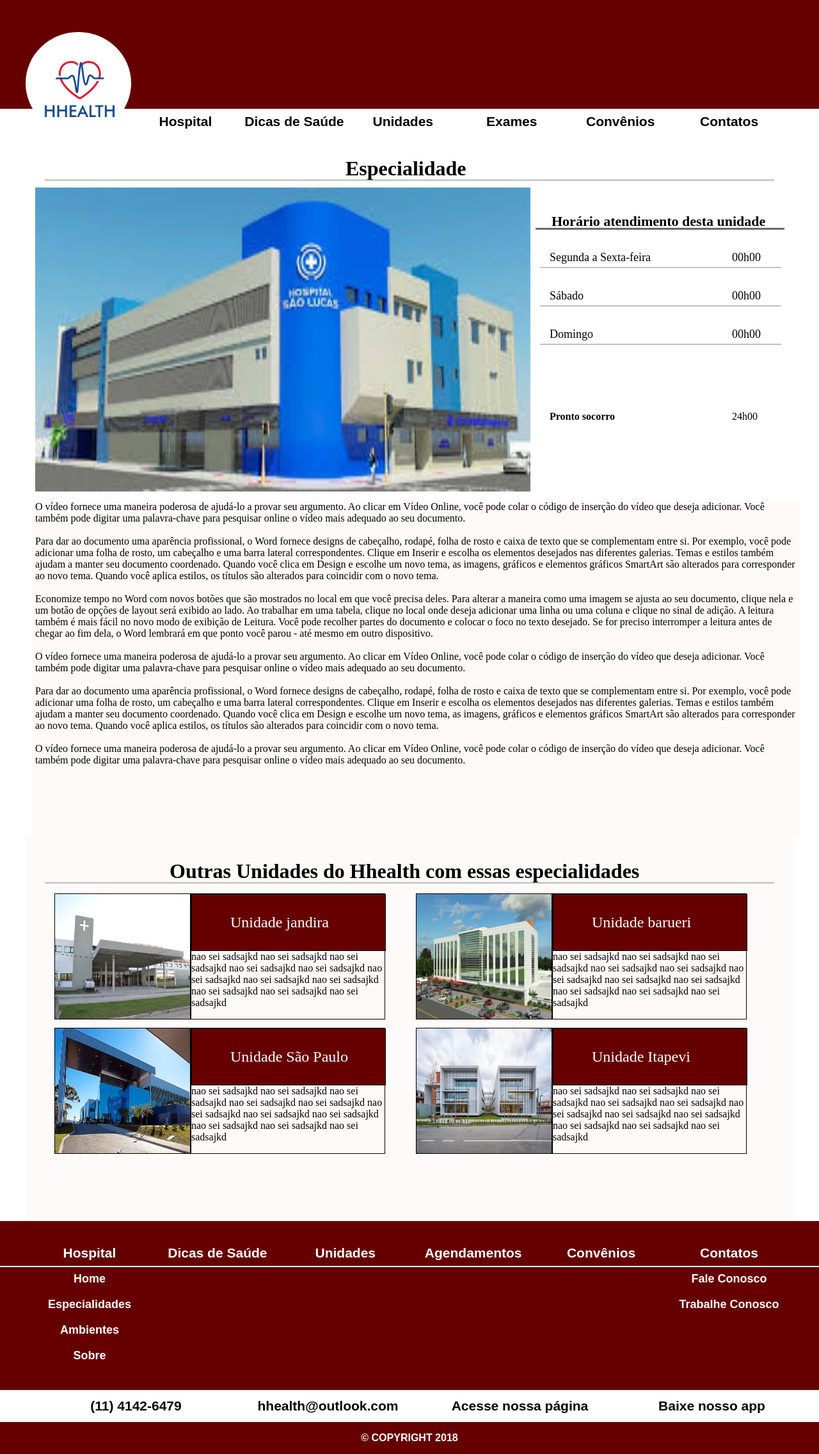
After one commit to csantos31/hhealth, a PHP site: page /views/especialidade.php in a window 1280 px wide. The commit adds this page. Shown: the whole page at 64% size. Run offline with PHP 8.4, Linux system fonts and the light colour scheme.

Commit message:
commit 27-03-2018

```diff
--- /dev/null
+++ b/css/style_especialidade.css
@@ -0,0 +1,255 @@
+/*
+  Desenvolvedor: Gleyver Coutinho Castro
+  Data de atualição: 27/03/2018
+  Descrição: Página de estilização especialidade
+*/
+*{
+  padding: 0px;
+  margin: 0px;
+}
+
+.main{
+    width:100%;
+    min-height: 1900px;
+    height:auto;
+    position:relative;
+    margin:auto;
+}
+
+.div_suporte_conteudo{
+    width: 100%;
+    height: 210px;
+}
+
+#content_main{
+  width: 1200px;
+  min-height: 1680px;
+  height: auto;
+  background-color:	#FFF;
+  margin: auto;
+
+}
+
+
+/* Div que segura titulo da Página */
+#suporte_titulo{
+  height: 70px;
+  width: 100%;
+
+}
+
+/* Titulo */
+#titulo_pagina{
+  height: 35px;
+  width: 200px;
+  margin: auto;
+  padding-top: 35px;
+  font-size: 32px;
+
+}
+
+.faixa_branca{
+  height: 3px;
+  width: 95%;
+  background-color: #ccc;
+  margin: auto;
+}
+
+/* Div das imagens */
+#imagem_content{
+  height: 475px;
+  width: 100%;
+  margin-top: 10px;
+
+}
+
+#imagem_hospital{
+  width: 774px;
+  height: 475px;
+  background-color: #000;
+  float: left;
+  margin-left: 15px;
+}
+
+#imagem_hosp{
+  width: 100%;
+  height: 475px;
+}
+
+#horario_atendimento{
+  width: 399px;
+  height: 473px;
+  float: left;
+  /* margin-top: 100px; */
+  margin-left: 5px;
+  /* background-color:	#000; */
+  /* background-color:	#FFFAFA; */
+  /*border: 2px solid #FF0000;*/
+}
+
+/*Itens que fica dentro de horario atendimmento*/
+#item_atendimento_titulo{
+  width: 336px;
+  height: 23px;
+  margin-left: 5px;
+  /* background-color: #ccc; */
+  margin-top: 10px;
+  padding-left: 23px;
+  padding-top: 30px;
+  font-size: 22px;
+}
+
+.item_atendimento{
+  width: 389px;
+  height: 25px;
+  margin-left: 5px;
+  margin-top: 10px;
+  padding-top: 23px;
+  font-size: 18px;
+}
+
+.dia_atendimento{
+  width: 250px;
+  height: 22px;
+  float: left;
+  margin-left: 20px;
+}
+
+.hora_atendimento{
+  width: 50px;
+  height: 22px;
+  float: left;
+  margin-left: 5px;
+  padding-left: 30px;
+}
+
+.faixa_branca_maior{
+  width: 389px;
+  height: 3px;
+  background-color:	#696969;
+  margin-left: 3px;
+}
+
+.faixa_branca_menor{
+  width: 377px;
+  height: 2px;
+  background-color:	#C2C2C2;
+  margin-left: 10px;
+}
+
+#item_atendimento_pronto_socorro{
+  width: 389px;
+  height: 25px;
+  margin-left: 5px;
+  margin-top: 80px;
+  padding-top: 23px;
+}
+
+/* Divque segura textos e especialidades */
+#especialidades_texto{
+  height: 525px;
+  width: 100%;
+  margin-top: 10px;
+
+}
+
+ /* Textos do site */
+#texto_div{
+  min-height: 525px;
+  height: auto;
+  width: 100%;
+  background-color:	#FFFAFA;
+  margin-left: 10px
+}
+
+/* div que segura texto do site*/
+#suporte_texto{
+  min-height: 525px;
+  height: auto;
+  width: 1190px;
+  margin-left: 5px;
+  margin-top: 15px;
+}
+
+/*-------------------- Parte que fala de outras unidades --------------------*/
+#content_outras_unidades{
+  width: 100%;
+  min-height: 600px;
+  height: auto;
+  background-color:	#FFFAFA;
+}
+
+/* Segura o titulo */
+#suporte_titulo_outras_unidades{
+  height: 70px;
+  width: 100%;
+}
+
+/* Segura o subtitulo */
+#titulo_pagina_outras_unidades{
+  height: 35px;
+  width: 750px;
+  margin: auto;
+  padding-top: 35px;
+  font-size: 32px;
+}
+
+/*-------------------- Segura tude de unidade --------------------*/
+#suporte_outras_unidades{
+  width: 100%;
+  min-height: 500px;
+  height: auto;
+  /* background-color: #CCC; */
+}
+
+/*Segura imagem e titulos das outras  imagens*/
+.suporte_imagem_texto_outras_unidades{
+  width: 520px;
+  height: 195px;
+  margin-top: 15px;
+  margin-left: 45px;
+  float: left;
+}
+
+/* Imagem outras unidades */
+.imagem_outras_unidades{
+  width: 211px;
+  height: 195px;
+  border: 1px solid #000;
+  float: left;
+}
+
+/*Imagem*/
+.img_outras_unidades{
+  width: 211px;
+  height: 195px;
+}
+
+.titulo_outras_unidades{
+  width: 302px;
+  height: 195px;
+  border: 1px solid #000;
+  float: left;
+}
+
+.tituloUnidade{
+  width: 302px;
+  height: 87px;
+  border: 1px solid #000;
+}
+
+.tituloUnidade{
+  width: 242px;
+  height: 57px;
+  font-size: 24px;
+  padding-top: 30px;
+  padding-left: 60px;
+  color: #FFF;
+  background: #660000;
+}
+
+
+.descricao_unidade{
+  width: 302px;
+  height: 87px;
+}
--- a/css/style_nav.css
+++ b/css/style_nav.css
@@ -1,17 +1,16 @@
-
-
-
+/*----HEADER----*/
 .suporte_menu{
-  width: 100%;
-  height: 211px;
-  position: relative;
-  background-color: white;
+      width: 100%;
+      height: 211px;
+      position: fixed;
+      background-color: white;
+      z-index: 2;
 }
 
 .menu{
-  width: 100%;
-  height: 170px;
-  background-color: rgb(176, 37, 39);
+      width: 100%;
+      height: 170px;
+      background-color: #660000;
 }
 
 .header {
@@ -43,7 +42,6 @@
       height: 40px;
       margin-top: 170px;
       padding: 0px;
-
 }
 
 .item_nav{
--- /dev/null
+++ b/views/especialidade.php
@@ -0,0 +1,186 @@
+<!--
+  Autor: Gleyver Coutinho Castro
+  Data de atualição: 27/03/2018
+  Descrição: Página HTML especialidade
+-->
+<!DOCTYPE html>
+<html lang="pt-br" dir="ltr">
+  <head>
+    <meta charset="utf-8">
+    <title>Hospital Hhealth</title>
+    <link rel="stylesheet" href="../css/style_especialidade.css">
+    <link rel="stylesheet" type="text/css" href="../css/style_nav.css">
+    <link rel="stylesheet" type="text/css" href="../css/style_footer.css">
+
+  </head>
+  <body>
+    <div class="main"><!--Div Main que segura todas as divs-->
+     <div class="suporte_menu">
+           <div class="menu"><!--**MENU**-->
+              <?php require_once('nav.php'); ?>
+          </div>
+     </div>
+     <div class="div_suporte_conteudo">
+
+     </div>
+     <div id="content_main">
+       <!-- titulo da página -->
+       <div id="suporte_titulo">
+         <div id="titulo_pagina">
+           <strong>Especialidade</strong>
+         </div>
+       </div>
+       <!-- Faixa branca embaixo do menu -->
+       <div class="faixa_branca">
+
+       </div>
+       <!-- Primeira section da div -->
+       <div id="imagem_content">
+         <div id="imagem_hospital">
+           <img src="../imagens/imagem_hospital.jpg" alt="" id="imagem_hosp">
+         </div>
+         <div id="horario_atendimento">
+           <div id="item_atendimento_titulo">
+             <strong>Horário atendimento desta unidade</strong>
+           </div>
+           <div class="faixa_branca_maior">
+
+           </div>
+           <div class="item_atendimento">
+             <div class="dia_atendimento">
+               Segunda a Sexta-feira
+             </div>
+             <div class="hora_atendimento">
+               00h00
+             </div>
+           </div>
+           <div class="faixa_branca_menor">
+
+           </div>
+           <div class="item_atendimento">
+             <div class="dia_atendimento">
+               Sábado
+             </div>
+             <div class="hora_atendimento">
+               00h00
+             </div>
+           </div>
+           <div class="faixa_branca_menor">
+
+           </div>
+           <div class="item_atendimento">
+             <div class="dia_atendimento">
+               Domingo
+             </div>
+             <div class="hora_atendimento">
+               00h00
+             </div>
+           </div>
+           <div class="faixa_branca_menor">
+
+           </div>
+           <div id="item_atendimento_pronto_socorro">
+             <div class="dia_atendimento">
+               <strong>Pronto socorro</strong>
+             </div>
+             <div class="hora_atendimento">
+               24h00
+             </div>
+           </div>
+         </div>
+       </div>
+
+       <!-- Div que mostra o textos das página -->
+         <div id="texto_div">
+           <div  id="suporte_texto">
+             O vídeo fornece uma maneira poderosa de ajudá-lo a provar seu argumento. Ao clicar em Vídeo Online, você pode colar o código de inserção do vídeo que deseja adicionar. Você também pode digitar uma palavra-chave para pesquisar online o vídeo mais adequado ao seu documento.<br/><br/>
+           Para dar ao documento uma aparência profissional, o Word fornece designs de cabeçalho, rodapé, folha de rosto e caixa de texto que se complementam entre si. Por exemplo, você pode adicionar uma folha de rosto, um cabeçalho e uma barra lateral correspondentes. Clique em Inserir e escolha os elementos desejados nas diferentes galerias.
+           Temas e estilos também ajudam a manter seu documento coordenado. Quando você clica em Design e escolhe um novo tema, as imagens, gráficos e elementos gráficos SmartArt são alterados para corresponder ao novo tema. Quando você aplica estilos, os títulos são alterados para coincidir com o novo tema.<br/><br/>
+           Economize tempo no Word com novos botões que são mostrados no local em que você precisa deles. Para alterar a maneira como uma imagem se ajusta ao seu documento, clique nela e um botão de opções de layout será exibido ao lado. Ao trabalhar em uma tabela, clique no local onde deseja adicionar uma linha ou uma coluna e clique no sinal de adição.
+           A leitura também é mais fácil no novo modo de exibição de Leitura. Você pode recolher partes do documento e colocar o foco no texto desejado. Se for preciso interromper a leitura antes de chegar ao fim dela, o Word lembrará em que ponto você parou - até mesmo em outro dispositivo.<br/><br/>
+           O vídeo fornece uma maneira poderosa de ajudá-lo a provar seu argumento. Ao clicar em Vídeo Online, você pode colar o código de inserção do vídeo que deseja adicionar. Você também pode digitar uma palavra-chave para pesquisar online o vídeo mais adequado ao seu documento.<br/><br/>
+           Para dar ao documento uma aparência profissional, o Word fornece designs de cabeçalho, rodapé, folha de rosto e caixa de texto que se complementam entre si. Por exemplo, você pode adicionar uma folha de rosto, um cabeçalho e uma barra lateral correspondentes. Clique em Inserir e escolha os elementos desejados nas diferentes galerias.
+           Temas e estilos também ajudam a manter seu documento coordenado. Quando você clica em Design e escolhe um novo tema, as imagens, gráficos e elementos gráficos SmartArt são alterados para corresponder ao novo tema. Quando você aplica estilos, os títulos são alterados para coincidir com o novo tema.<br/><br/>
+           O vídeo fornece uma maneira poderosa de ajudá-lo a provar seu argumento. Ao clicar em Vídeo Online, você pode colar o código de inserção do vídeo que deseja adicionar. Você também pode digitar uma palavra-chave para pesquisar online o vídeo mais adequado ao seu documento.<br/><br/>
+
+
+           </div>
+         </div>
+         <div id="content_outras_unidades">
+           <div id="suporte_titulo_outras_unidades">
+             <div id="titulo_pagina_outras_unidades">
+               <strong>Outras Unidades do Hhealth com essas especialidades</strong>
+             </div>
+           </div>
+           <!-- Faixa branca embaixo do menu -->
+           <div class="faixa_branca">
+
+           </div>
+
+           <!--  -->
+           <div id="suporte_outras_unidades">
+             <div class="suporte_imagem_texto_outras_unidades">
+               <div class="imagem_outras_unidades">
+                 <img src="../imagens/hospital_barueri.jpg" alt="" class="img_outras_unidades">
+               </div>
+               <div class="titulo_outras_unidades">
+                 <div class="tituloUnidade">
+                   Unidade jandira
+                 </div>
+                 <div class="descricao_unidade">
+                   nao sei sadsajkd nao sei sadsajkd nao sei sadsajkd nao sei sadsajkd nao sei sadsajkd nao sei sadsajkd nao sei sadsajkd nao sei sadsajkd nao sei sadsajkd nao sei sadsajkd nao sei sadsajkd
+                 </div>
+               </div>
+             </div>
+             <div class="suporte_imagem_texto_outras_unidades">
+               <div class="imagem_outras_unidades">
+                 <img src="../imagens/hospital_itapevi.jpg" alt="" class="img_outras_unidades">
+               </div>
+               <div class="titulo_outras_unidades">
+                 <div class="tituloUnidade">
+                   Unidade barueri
+                 </div>
+                 <div class="descricao_unidade">
+                   nao sei sadsajkd nao sei sadsajkd nao sei sadsajkd nao sei sadsajkd nao sei sadsajkd nao sei sadsajkd nao sei sadsajkd nao sei sadsajkd nao sei sadsajkd nao sei sadsajkd nao sei sadsajkd
+                 </div>
+               </div>
+             </div>
+             <div class="suporte_imagem_texto_outras_unidades">
+               <div class="imagem_outras_unidades">
+                 <img src="../imagens/hospital-jandira.jpg" alt="" class="img_outras_unidades">
+               </div>
+               <div class="titulo_outras_unidades">
+                 <div class="tituloUnidade">
+                   Unidade São Paulo
+                 </div>
+                 <div class="descricao_unidade">
+                   nao sei sadsajkd nao sei sadsajkd nao sei sadsajkd nao sei sadsajkd nao sei sadsajkd nao sei sadsajkd nao sei sadsajkd nao sei sadsajkd nao sei sadsajkd nao sei sadsajkd nao sei sadsajkd
+                 </div>
+               </div>
+             </div>
+             <div class="suporte_imagem_texto_outras_unidades">
+               <div class="imagem_outras_unidades">
+                 <img src="../imagens/hospital_sp.jpg" alt="" class="img_outras_unidades">
+               </div>
+               <div class="titulo_outras_unidades">
+                 <div class="tituloUnidade">
+                   Unidade Itapevi
+                 </div>
+                 <div class="descricao_unidade">
+                   nao sei sadsajkd nao sei sadsajkd nao sei sadsajkd nao sei sadsajkd nao sei sadsajkd nao sei sadsajkd nao sei sadsajkd nao sei sadsajkd nao sei sadsajkd nao sei sadsajkd nao sei sadsajkd
+                 </div>
+               </div>
+             </div>
+           </div>
+         </div>
+       </div>
+
+       <!-- Mapa -->
+       <!-- <div id="mapa_unidade">
+         <img src="../imagens/google-maps.jpg" alt="" id="imagem_unidade">
+       </div> -->
+       <?php include_once('footer.php') ?>
+     </div>
+    </div>
+  </body>
+</html>
--- a/views/nav.php
+++ b/views/nav.php
@@ -1,25 +1,28 @@
-
-
-        <div class="suporte_menu">
-          <div class="menu"><!--**MENU**-->
 <div class="header"><!--header-->
       <a href="index.php">
             <div class="logo">
             </div>
       </a>
     <nav class="nav_menu">
+          <div class="faixa_texte">
+
+          </div>
           <ul class="menu_nav">
-      <a href="views/dicas_saude.php">
-
               <li class="item_nav">
                   Hospital
                   <ul class="submenu_nav_hhealth">
-                                    <a href="home.php">
+                        <a href="../index.php">
                               <li class="item_submenu_nav_hhealth">Home</li>
                         </a>
+                        <a href="views/especialidades.php">
                               <li class="item_submenu_nav_hhealth">Especialidades</li>
+                        </a>
+                        <a href="ambientes.php">
                               <li class="item_submenu_nav_hhealth">Ambientes</li>
+                        </a>
+                        <a href="sobre_hhealth.php">
                               <li class="item_submenu_nav_hhealth">Sobre</li>
+                        </a>
                   </ul>
               </li>
               <a href="views/dicas_saude.php">
@@ -29,6 +32,7 @@
               </a>
               <li class="item_nav">
                   Unidades
+              </li>
 
               <li class="item_nav">
                   Exames
```
Also changed, not shown: css/area_paciente/style_cadastro_paciente.css (added, +90 -0 lines), views/include_area_paciente/cadastro_paciente.php (added, +126 -0 lines). Lines whose indentation alone changed are shown as unchanged.
